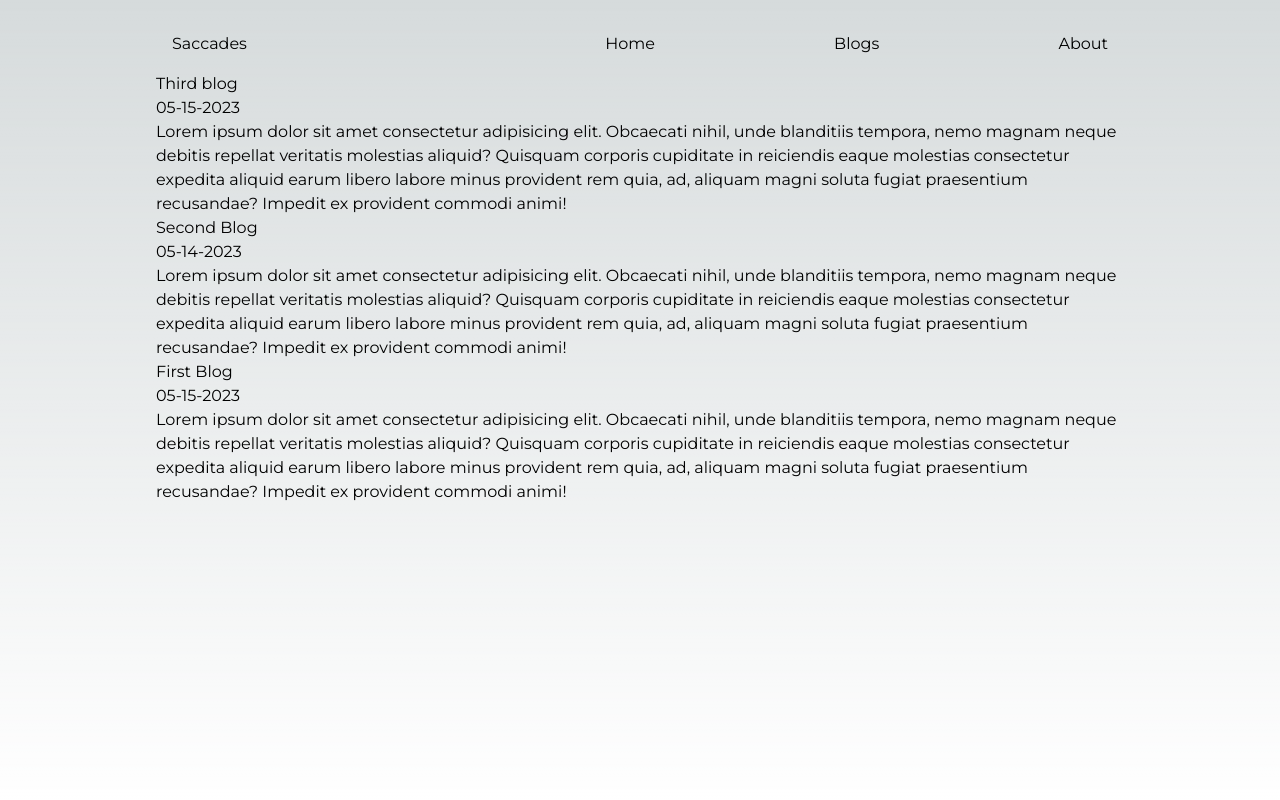
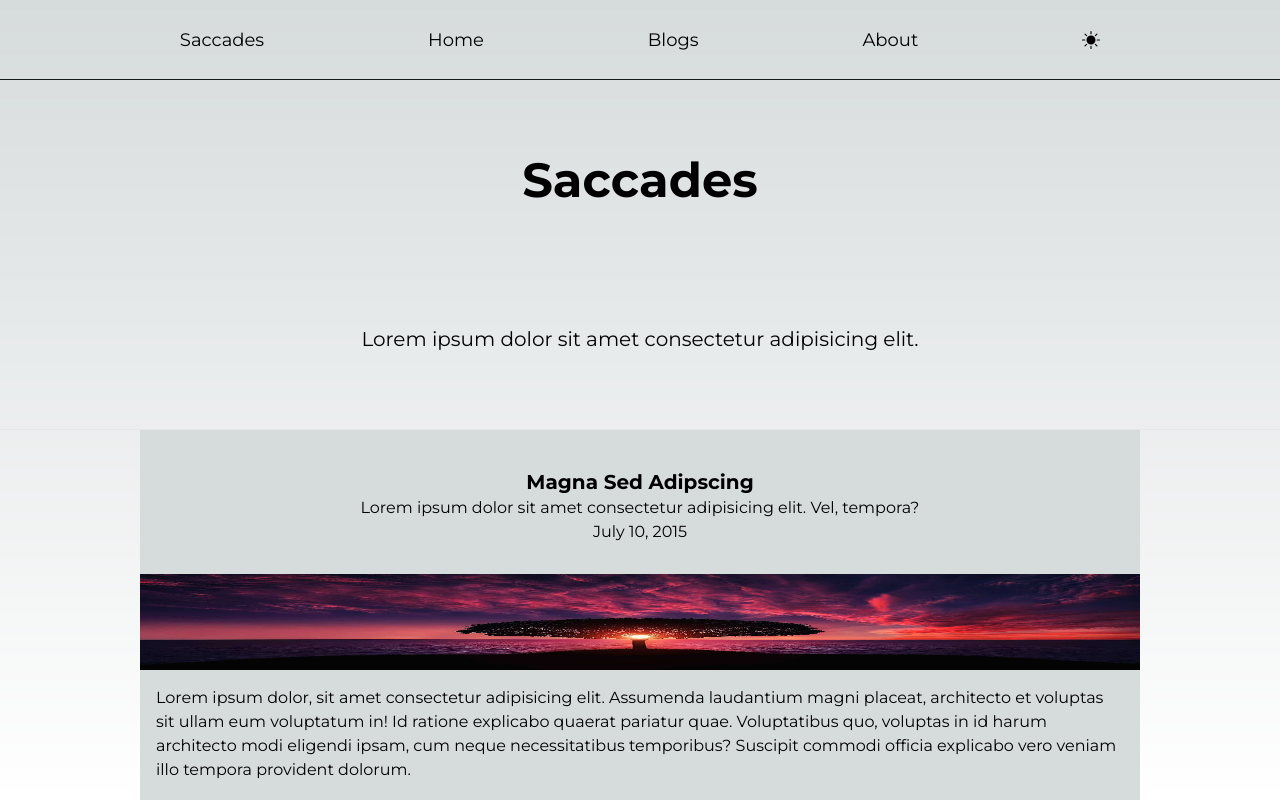
Before and after one commit to Gonpassa/blog_next, a Next.js app: page / in a window 1280 px wide. Shown: the top 800 px of the page. Built offline with nearby package versions, Linux system fonts and the light colour scheme.

Commit message:
blog component, different design

```diff
--- /dev/null
+++ b/app/components/Banner.jsx
@@ -0,0 +1,10 @@
+export default function Banner() {
+  return (
+    <div className="w-full h-[350px] flex justify-around flex-col items-center dark:bg-zinc-900  dark:border-b-zinc-50 border-b-[.5px] p-4">
+      <h1 className="text-5xl font-bold ">Saccades</h1>
+      <div className="text-center text-xl">
+        Lorem ipsum dolor sit amet consectetur adipisicing elit.
+      </div>
+    </div>
+  );
+}
--- /dev/null
+++ b/app/components/Blog.jsx
@@ -0,0 +1,39 @@
+import Image from "next/image";
+
+export default function Blog() {
+  return (
+    <div className="grid grid-cols-1 grid-rows-7 py-6 dark:bg-zinc-950 ">
+      <section className="header row-span-2 flex flex-col justify-center px-4 mb-4">
+        <h2 className="text-center text-xl font-bold">Magna Sed Adipscing</h2>
+        <p className="text-center">
+          Lorem ipsum dolor sit amet consectetur adipisicing elit. Vel, tempora?
+        </p>
+        <span className="date text-center">July 10, 2015</span>
+      </section>
+      <article className="row-span-4 grid grid-cols-1 grid-rows-5">
+        <div className="w-full row-span-2 relative">
+          <Image
+            src="/hero-banner.jpg"
+            fill={true}
+            alt="blog banner photo"
+            className="hover:scale-105 transition-transform"
+          />
+        </div>
+        <p className="my-4 row-span-3 px-4">
+          Lorem ipsum dolor, sit amet consectetur adipisicing elit. Assumenda
+          laudantium magni placeat, architecto et voluptas sit ullam eum
+          voluptatum in! Id ratione explicabo quaerat pariatur quae.
+          Voluptatibus quo, voluptas in id harum architecto modi eligendi ipsam,
+          cum neque necessitatibus temporibus? Suscipit commodi officia
+          explicabo vero veniam illo tempora provident dolorum.
+        </p>
+      </article>
+      <button
+        type="button"
+        className="row-span-1 border-2 mx-4 cursor-pointer py-4"
+      >
+        Continue Reading
+      </button>
+    </div>
+  );
+}
--- a/app/components/BlogHistory.jsx
+++ b/app/components/BlogHistory.jsx
@@ -1,28 +1,14 @@
 import Link from "next/link";
+import Blog from "./Blog";
 
 export default function BlogHistory() {
   return (
-    <div>
-      <Link href="/">
-        <section>
+    <div className="grid grid-cols-1 grid-rows-3 gap-y-8 dark:bg-zinc-900">
+      <Blog />
+      <Link href="/about">
+        <section className="dark:bg-zinc-950 ">
           <header>
-            <div className="title">Third blog</div>
-            <div className="date">05-15-2023</div>
-          </header>
-          <aside>
-            Lorem ipsum dolor sit amet consectetur adipisicing elit. Obcaecati
-            nihil, unde blanditiis tempora, nemo magnam neque debitis repellat
-            veritatis molestias aliquid? Quisquam corporis cupiditate in
-            reiciendis eaque molestias consectetur expedita aliquid earum libero
-            labore minus provident rem quia, ad, aliquam magni soluta fugiat
-            praesentium recusandae? Impedit ex provident commodi animi!
-          </aside>
-        </section>
-      </Link>
-      <Link href="/about">
-        <section>
-          <header>
-            <div className="title">Second Blog</div>
+            <div className="title text-xl font-bold">Second Blog</div>
             <div className="date">05-14-2023</div>
           </header>
           <aside>
@@ -36,9 +22,9 @@ export default function BlogHistory() {
         </section>
       </Link>
       <Link href="/blog">
-        <section>
+        <section className="dark:bg-zinc-950 ">
           <header>
-            <div className="title">First Blog</div>
+            <div className="title text-xl font-bold">First Blog</div>
             <div className="date">05-15-2023</div>
           </header>
           <aside>
--- a/app/components/Navbar.jsx
+++ b/app/components/Navbar.jsx
@@ -1,10 +1,12 @@
+"use client";
 import Link from "next/link";
+import { BsSunFill, BsMoonStarsFill } from "react-icons/bs";
 
 export default function Navbar() {
   return (
-    <nav className="p-4 flex justify-between items-center">
-      <h1 className="grow">Saccades</h1>
-      <ul className="list-none flex justify-between items-center grow">
+    <nav className="md:h-[10%] flex justify-between items-center mx-auto w-full text-lg p-4 border-b-[.5px] dark:border-b-zinc-50 border-b-zinc-900 dark:bg-zinc-950">
+      <h1 className="grow h-full flex justify-center items-center">Saccades</h1>
+      <ul className="list-none flex justify-between items-center grow h-full">
         <li>
           <Link href="/">Home</Link>
         </li>
@@ -15,6 +17,9 @@ export default function Navbar() {
           <Link href="/about">About</Link>
         </li>
       </ul>
+      <div className="grow flex justify-center">
+        <BsSunFill className="cursor-pointer" />
+      </div>
     </nav>
   );
 }
--- a/app/layout.jsx
+++ b/app/layout.jsx
@@ -1,5 +1,6 @@
 import "./globals.css";
 import Navbar from "./components/Navbar";
+import Banner from "./components/Banner";
 import { Montserrat } from "next/font/google";
 
 const montserrat = Montserrat({ subsets: ["latin"] });
@@ -12,10 +13,12 @@ export const metadata = {
 export default function RootLayout({ children }) {
   return (
     <html lang="en">
-      <body className={`h-screen mx-auto ${montserrat.className}`}>
-        <main className="h-full mx-auto w-full p-4 md:max-w-[1000px]">
-          <Navbar />
-
+      <body
+        className={`h-screen mx-auto dark:bg-zinc-900 dark:text-zinc-50 relative ${montserrat.className}`}
+      >
+        <Navbar />
+        <Banner />
+        <main className="h-full mx-auto w-full md:max-w-[1000px] bg-inherit">
           {children}
         </main>
       </body>
--- a/app/page.jsx
+++ b/app/page.jsx
@@ -2,10 +2,8 @@ import BlogHistory from "./components/BlogHistory";
 
 export default function Page() {
   return (
-    <div className="h-full">
-      <div className="container flex flex-col justify-start ">
-        <BlogHistory />
-      </div>
+    <div className="h-full bg-inherit">
+      <BlogHistory />
     </div>
   );
 }
```
Also changed, not shown: public/hero-banner.jpg (added).
